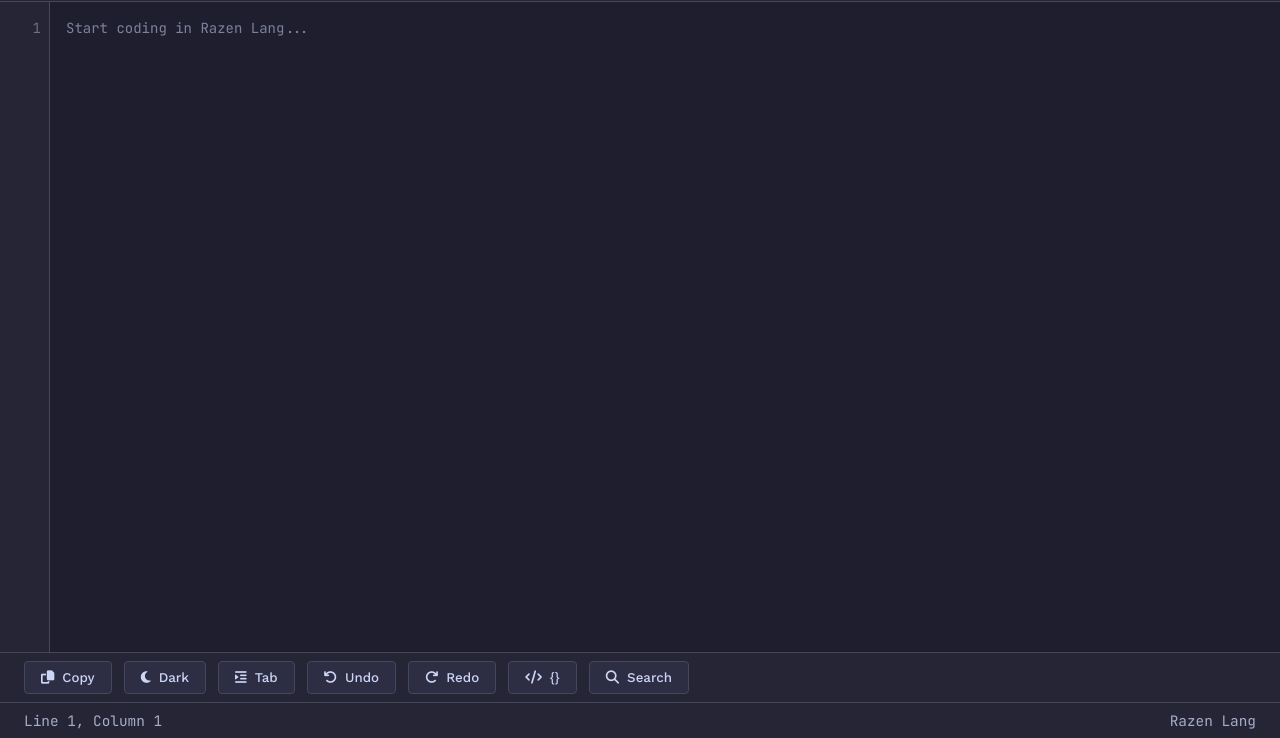
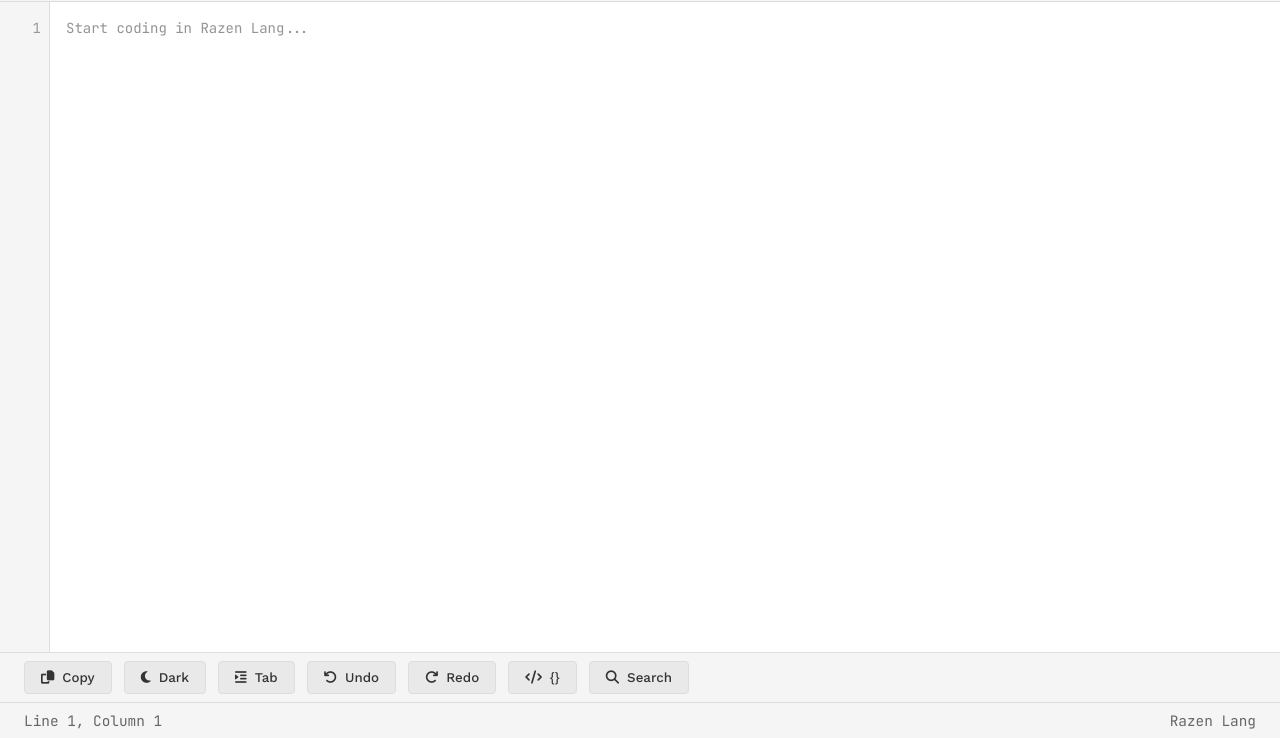
Before and after one commit to BasaiCorp/Razen-Studio-Prototype, a plain HTML site: page index.html in a window 1280 px wide. Shown: the part 62-800 px from the top of the page. Drawn offline with nearby package versions, Linux system fonts and the light colour scheme.

Commit message:
update index.html

```diff
--- a/index.html
+++ b/index.html
@@ -94,6 +94,10 @@
 
     <script src="https://cdnjs.cloudflare.com/ajax/libs/prism/1.29.0/components/prism-core.min.js"></script>
     <script src="https://cdnjs.cloudflare.com/ajax/libs/prism/1.29.0/plugins/autoloader/prism-autoloader.min.js"></script>
+    <script>
+  const isDark = window.matchMedia('(prefers-color-scheme: dark)').matches;
+  document.body.classList.add(isDark ? 'dark-theme' : 'light-theme');
+</script>
     <script src="razen.js"></script>
     <script src="script.js"></script>
 </body>
```
